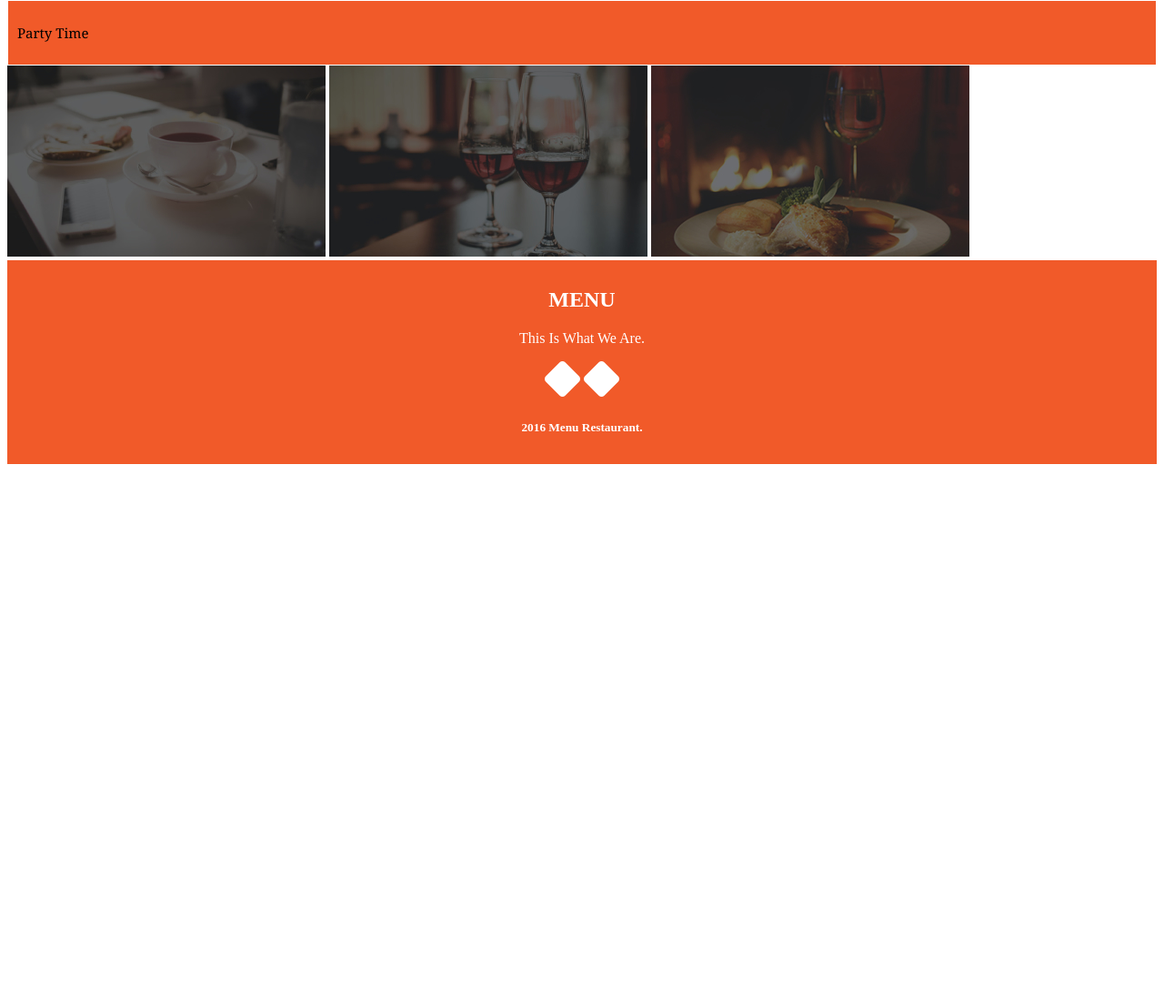
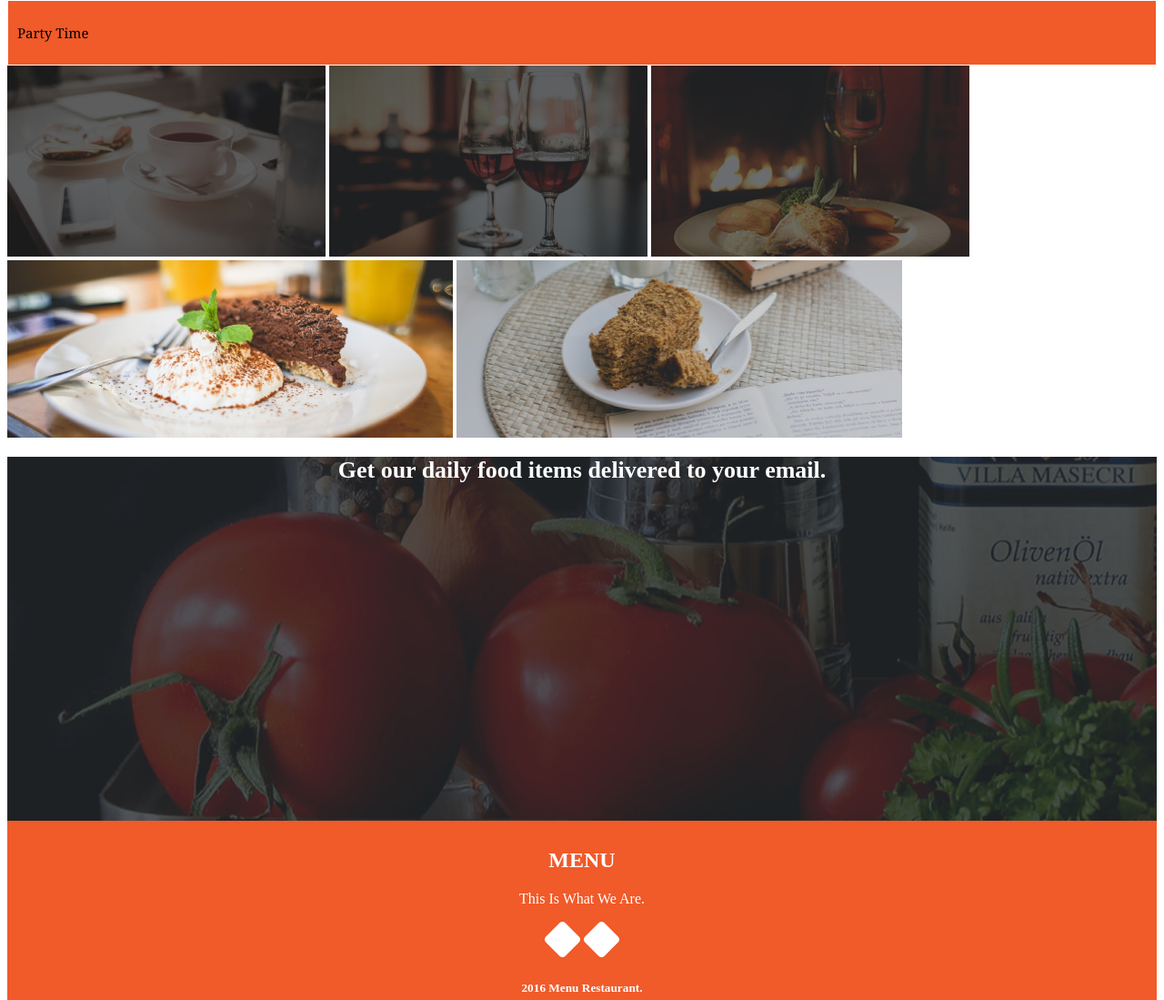
Before and after one commit to Faihope/Anitas-kitchen, a plain HTML site: page Anitas-kitchen-project/index.html in a window 1280 px wide. Shown: the part 542-1641 px from the top of the page at 91% size. Before the commit the page ends 1060 px from the top, so only its background shows below. Drawn offline with Linux system fonts and the light colour scheme.

Commit message:
It will add subscribe background image

```diff
--- a/Anitas-kitchen-project/index.css
+++ b/Anitas-kitchen-project/index.css
@@ -45,7 +45,18 @@
     border: 1px solid white;
     }
 
-    #breakfast{
+    .subscribe{
 
-       justify-content: flex-start;
+      background-image: url("images/subscribe.jpg");
+      background-size: cover;
+      background-repeat: no-repeat;
+      height: 400px;
+      color: white;
+      font: 700;
+      font-size: small;
+      text-align: center;
     }
+
+    .fastfood{
+
+    }
--- a/Anitas-kitchen-project/index.html
+++ b/Anitas-kitchen-project/index.html
@@ -35,7 +35,15 @@
             <img src="images/dinner.jpg">
         </div>
 
+
+        <div class="fastfood">
+        <img src="images/fastFood1.jpg">
+        <img src="images/fastFood2.jpg">
+        </div>
            </main>
+       </div>
+       <div class="subscribe">
+<h1>Get our daily food items delivered to your email.</h2>
        </div>
        <div class="footer">
            <footer>
```
Also changed, not shown: Anitas-kitchen-project/images/drink1.jpg (added), Anitas-kitchen-project/images/drink2.jpg (added), Anitas-kitchen-project/images/fastFood1.jpg (added), Anitas-kitchen-project/images/fastFood2.jpg (added).
